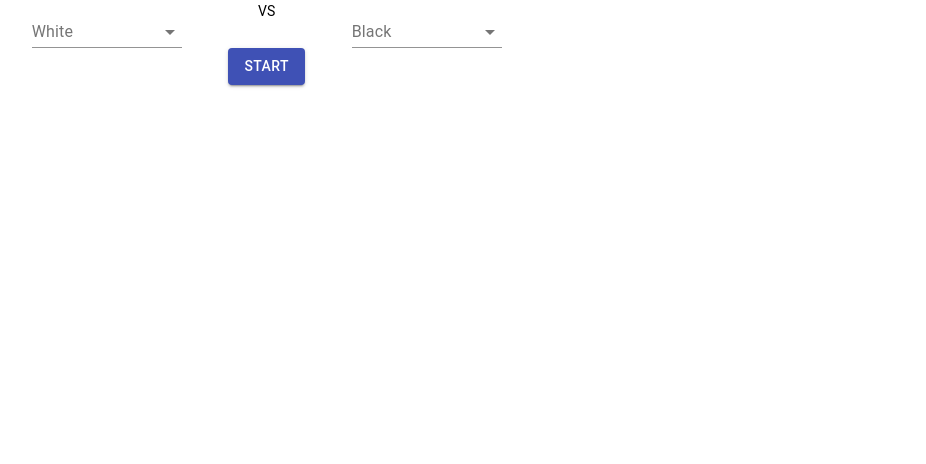
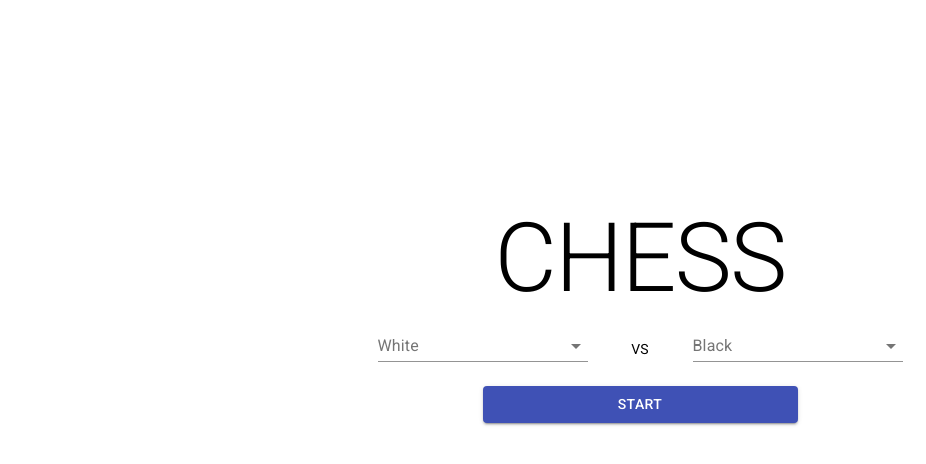
Before and after one commit to HenryLaur/chess, a React (Create React App) app: page / in a window 1280 px wide. Shown: the top 464 px of the page, without its empty margins (0-926 px from the left). Built offline with nearby package versions, Linux system fonts and the light colour scheme.

Commit message:
Added roboto and a bit of styling

```diff
--- a/public/index.html
+++ b/public/index.html
@@ -10,6 +10,10 @@
       content="Web site created using create-react-app"
     />
     <link rel="apple-touch-icon" href="%PUBLIC_URL%/logo192.png" />
+    <link
+      rel="stylesheet"
+      href="https://fonts.googleapis.com/css?family=Roboto:300,400,500,700&display=swap"
+    />
     <!--
       manifest.json provides metadata used when your web app is installed on a
       user's mobile device or desktop. See https://developers.google.com/web/fundamentals/web-app-manifest/
--- a/src/components/form/Form.tsx
+++ b/src/components/form/Form.tsx
@@ -7,6 +7,7 @@ import {
   Typography,
   Grid,
   Button,
+  Box,
 } from "@material-ui/core";
 import { Select } from "./Select";
 import { useDispatch, useSelector } from "react-redux";
@@ -15,8 +16,18 @@ import { getSocket } from "../../websocket/Websocket";
 import { RootState } from "../../store/store";
 
 const useStyles = makeStyles({
-  select: {
-    width: "150px",
+  vertical: {
+    paddingTop: "15%",
+    margin: "10px",
+  },
+  center: {
+    justifyContent: "center",
+  },
+  vs: {
+    paddingTop: "24px",
+  },
+  start: {
+    paddingTop: "24px",
   },
 });
 export const Form = () => {
@@ -38,7 +49,6 @@ export const Form = () => {
       return "AI_VS_HUMAN";
     } else if (white === "AI" && black === "AI") {
       return "AI_VS_AI";
-
     } else {
       return "HUMAN_VS_HUMAN";
     }
@@ -61,7 +71,7 @@ export const Form = () => {
       if (socket) {
         socket.onmessage = (event) => {
           const game = JSON.parse(event.data);
-          console.log(game)
+          console.log(game);
           if (game.player1 && game.player2) {
             if (game.player1.uuid === playerUuid) {
               dispatch(setPlayerColor(game.player1.color));
@@ -71,17 +81,21 @@ export const Form = () => {
               dispatch(setGameType(getGameType()));
             }
           }
+        };
       }
     }
-    }
-    setButtonName("Waiting...")
+    setButtonName("Waiting...");
   };
   return (
-    <Grid container>
+    <Box className={classes.vertical}>
+      <Typography variant="h1" component="span">
+        CHESS
+      </Typography>
+      <Grid className={classes.center} container>
         <Grid item xs={12} sm={2}>
           <Select label="White" value={white} onChange={setWhite} />
         </Grid>
-      <Grid item xs={12} sm={1}>
+        <Grid item xs={12} sm={1} className={classes.vs}>
           <Typography variant="body2" component="span">
             VS
           </Typography>
@@ -89,12 +103,19 @@ export const Form = () => {
         <Grid item xs={12} sm={2}>
           <Select label="Black" value={black} onChange={setBlack} />
         </Grid>
-      <Grid item xs={12} sm={7} />
-      <Grid item xs={12} sm={5}>
-        <Button variant="contained" color="primary" onClick={handleSubmit}>
+      </Grid>
+      <Grid className={classes.center} container>
+        <Grid item xs={12} sm={3} className={classes.start}>
+          <Button
+            variant="contained"
+            color="primary"
+            onClick={handleSubmit}
+            fullWidth
+          >
             {buttonName}
           </Button>
         </Grid>
       </Grid>
+    </Box>
   );
 };
--- a/src/components/form/Select.tsx
+++ b/src/components/form/Select.tsx
@@ -8,7 +8,7 @@ import {
 } from "@material-ui/core";
 const useStyles = makeStyles({
   select: {
-    width: "150px",
+    width: "100%",
   },
 });
 export const Select = ({
@@ -26,7 +26,6 @@ export const Select = ({
       <InputLabel id="demo-simple-select-label">{label}</InputLabel>
       <MUISelect
         fullWidth
-        className={classes.select}
         labelId={`${label}-select`}
         label={label}
         id={`${label}-select`}
--- a/src/components/game/Game.tsx
+++ b/src/components/game/Game.tsx
@@ -7,6 +7,15 @@ import { sendWebsocketMessage, getSocket } from "../../websocket/Websocket";
 import * as AI from "js-chess-engine";
 import { useSelector } from "react-redux";
 import { RootState } from "../../store/store";
+import { makeStyles, Box, Typography } from "@material-ui/core";
+
+const useStyles = makeStyles({
+  board: {
+    display: "flex",
+    justifyContent: "center",
+    paddingTop: "100px",
+  },
+});
 
 export const Game = () => {
   const [chess, setChess] = useState<any>(null);
@@ -18,6 +27,7 @@ export const Game = () => {
   const gameType = useSelector((state: RootState) => state.game.gameType);
   const playerUuid = useSelector((state: RootState) => state.game.playerUuid);
   const [info, setInfo] = useState<string>("White's Turn");
+  const classes = useStyles();
 
   useEffect(() => {
     if (gameType === "HUMAN_VS_HUMAN") {
@@ -160,7 +170,8 @@ export const Game = () => {
   const isPlayerTurn = () =>
     playerColor?.charAt(0).toLocaleLowerCase() === chess?.turn();
   return (
-    <div>
+    <Box>
+      <Box className={classes.board}>
         <Chessboard
           allowDrag={() => isPlayerTurn() && !chess.in_checkmate()}
           orientation={playerColor}
@@ -173,8 +184,11 @@ export const Game = () => {
           transitionDuration={300}
           position={fen}
         />
+      </Box>
+      <Typography variant="body2" component="span">
         {info}
-    </div>
+      </Typography>
+    </Box>
   );
 };
 const getSquare = (move: any) => {
```
Lines whose indentation alone changed are shown as unchanged.
